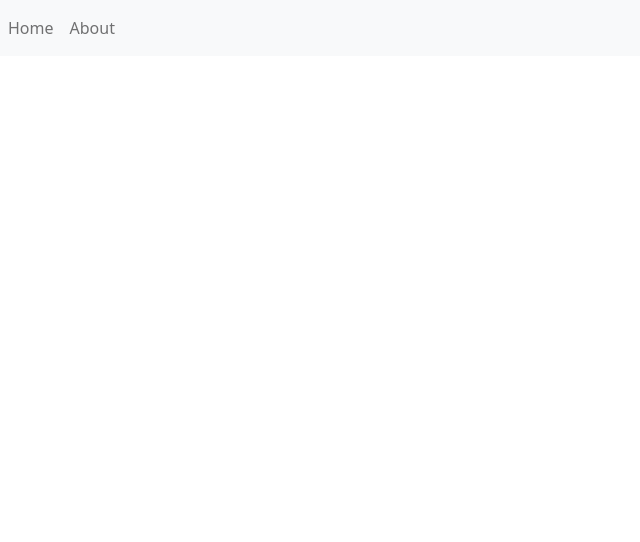
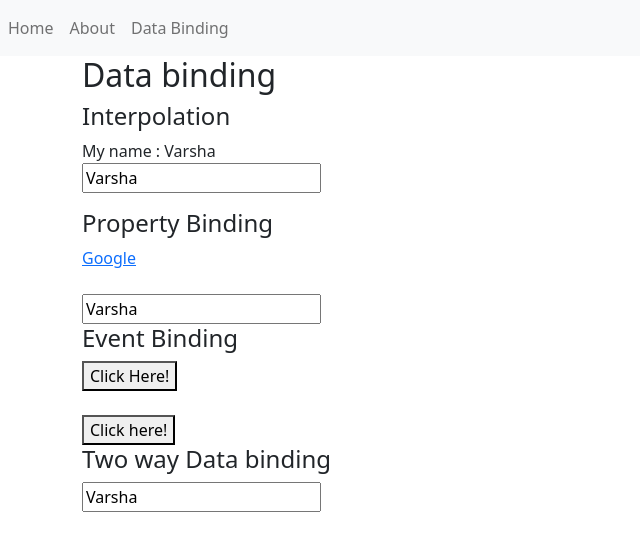
Before and after one commit to varsharavichandran055/myFirstAngularCourse, an Angular app: page /databinding in a window 1280 px wide. Before the commit this address led to /. Shown: the top 542 px of the page, without its empty margins (0-640 px from the left). Built offline with nearby package versions, Linux system fonts and the light colour scheme.

Commit message:
Data Binding

```diff
--- a/src/app/app-routing.module.ts
+++ b/src/app/app-routing.module.ts
@@ -1,11 +1,13 @@
 import { NgModule } from '@angular/core';
 import { RouterModule, Routes } from '@angular/router';
 import { AboutComponent } from './about/about.component';
+import { DatabindingComponent } from './databinding/databinding.component';
 import { HomeComponent } from './home/home.component';
 
 const routes: Routes = [
   {path:'',component:HomeComponent},
-  {path:'about',component:AboutComponent}
+  {path:'about',component:AboutComponent},
+  {path:'databinding',component:DatabindingComponent}
 ];
 
 @NgModule({
--- a/src/app/app.component.html
+++ b/src/app/app.component.html
@@ -7,6 +7,9 @@
         <li class="nav-item">
             <a class="nav-link" [routerLink]="['/about']">About</a>
         </li>
+        <li class="nav-item">
+          <a class="nav-link" [routerLink]="['/databinding']">Data Binding</a>
+        </li>
     </ul>
 </nav>
 <div class="container">
--- a/src/app/app.module.ts
+++ b/src/app/app.module.ts
@@ -5,15 +5,19 @@ import { AppRoutingModule } from './app-routing.module';
 import { AppComponent } from './app.component';
 import { HomeComponent } from './home/home.component';
 import { AboutComponent } from './about/about.component';
+import { FormsModule } from '@angular/forms';
+import { DatabindingComponent } from './databinding/databinding.component';
 
 @NgModule({
   declarations: [
     AppComponent,
     HomeComponent,
-    AboutComponent
+    AboutComponent,
+    DatabindingComponent
   ],
   imports: [
     BrowserModule,
+    FormsModule,
     AppRoutingModule
   ],
   providers: [],
--- /dev/null
+++ b/src/app/databinding/databinding.component.html
@@ -0,0 +1,18 @@
+<h2>Data binding</h2>
+
+<h4>Interpolation</h4>
+<p>
+  My name : {{name}} <br>
+  <input type="text" value="{{name}}">
+</p>
+
+<h4>Property Binding</h4>
+<a [href]="url">{{company}}</a> <br> <br>
+<input type="text" [value]="name"> <br>
+
+<h4>Event Binding</h4>
+<button (click)="Greet()">Click Here!</button> <br> <br>
+<button (click)="SampleGreet()">Click here!</button>
+
+<h4>Two way Data binding</h4>
+<input type="text" [(ngModel)]="name">
--- /dev/null
+++ b/src/app/databinding/databinding.component.ts
@@ -0,0 +1,30 @@
+import { Component, OnInit } from '@angular/core';
+
+@Component({
+  selector: 'app-databinding',
+  templateUrl: './databinding.component.html',
+  styleUrls: ['./databinding.component.css']
+})
+export class DatabindingComponent implements OnInit {
+  name:string;
+  company:string;
+  url:string;
+
+  constructor() {
+    this.name='Varsha';
+    this.company='Google';
+    this.url='https://www.google.com/';
+  }
+
+  Greet(){
+    alert('Welcome '+ this.name);  //string cancatenation
+  }
+
+  SampleGreet(){
+    alert(`welcome ${this.name}`); // without string concatenation
+  }
+
+  ngOnInit(): void {
+  }
+
+}
```
Also changed, not shown: src/app/databinding/databinding.component.css (added), 1 other file (tests, documents, lock files or other folders).
